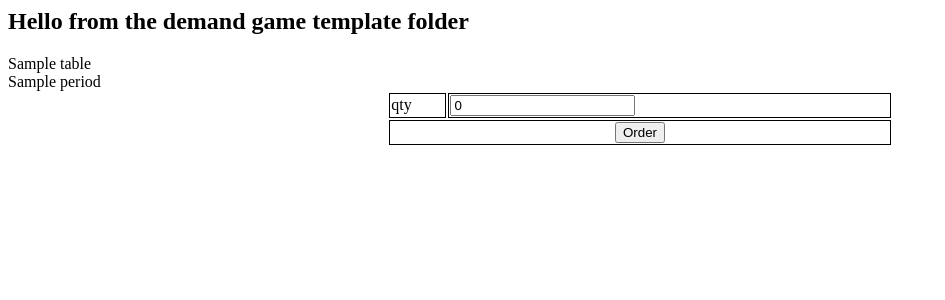
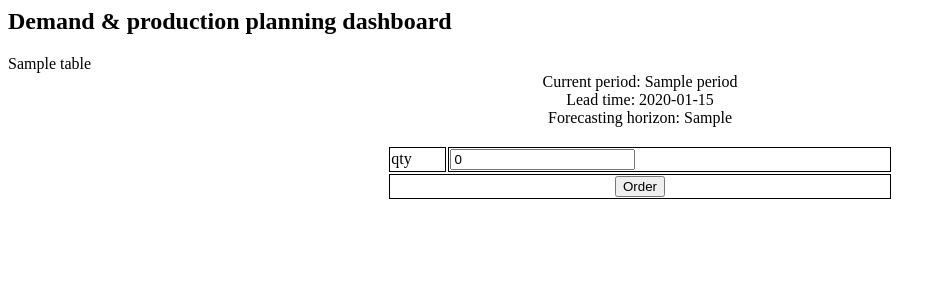
Before and after one commit to ropinot/demgame, a Flask app: template app/templates/demandgame/dashboard.html in a window 1280 px wide. Shown: the top 300 px of the page, without its empty margins (0-945 px from the left). Run offline with Flask 2, Linux system fonts and the light colour scheme; tables that the repository leaves empty hold one stand-in row (values such as "Sample post"); the template is opened without the code that fills it: values that come from a table or form of the project are taken from there, most other values are stand-ins (such as "Sample title", 1, 10 or a date in 2020); some libraries are stand-ins or nearby versions.

Commit message:
modified:   app/demandgame/views.py 	modified:   app/table.py 	modified:   app/templates/demandgame/dashboard.html Display received

```diff
--- a/app/templates/demandgame/dashboard.html
+++ b/app/templates/demandgame/dashboard.html
@@ -1,4 +1,4 @@
-<h2> Hello from the demand game template folder</h2>
+<h2> Demand & production planning dashboard</h2>
 <style>
 .current{
     background-color: lightgreen;
@@ -24,7 +24,10 @@ td{
 
 
 <br/>
-{{ period }}
+<center>Current period: {{ period }}<br/>
+Lead time: {{ leadtime }}<br/>
+Forecasting horizon: {{ forecast_horizon }}
+</center>
 <br/>
 <!-- <a href={{ url_for('demand_game_dashboard') }}> Next </a> -->
 
```
Also changed, not shown: app/demandgame/views.py (+13 -3 lines), app/table.py (+4 -4 lines).
